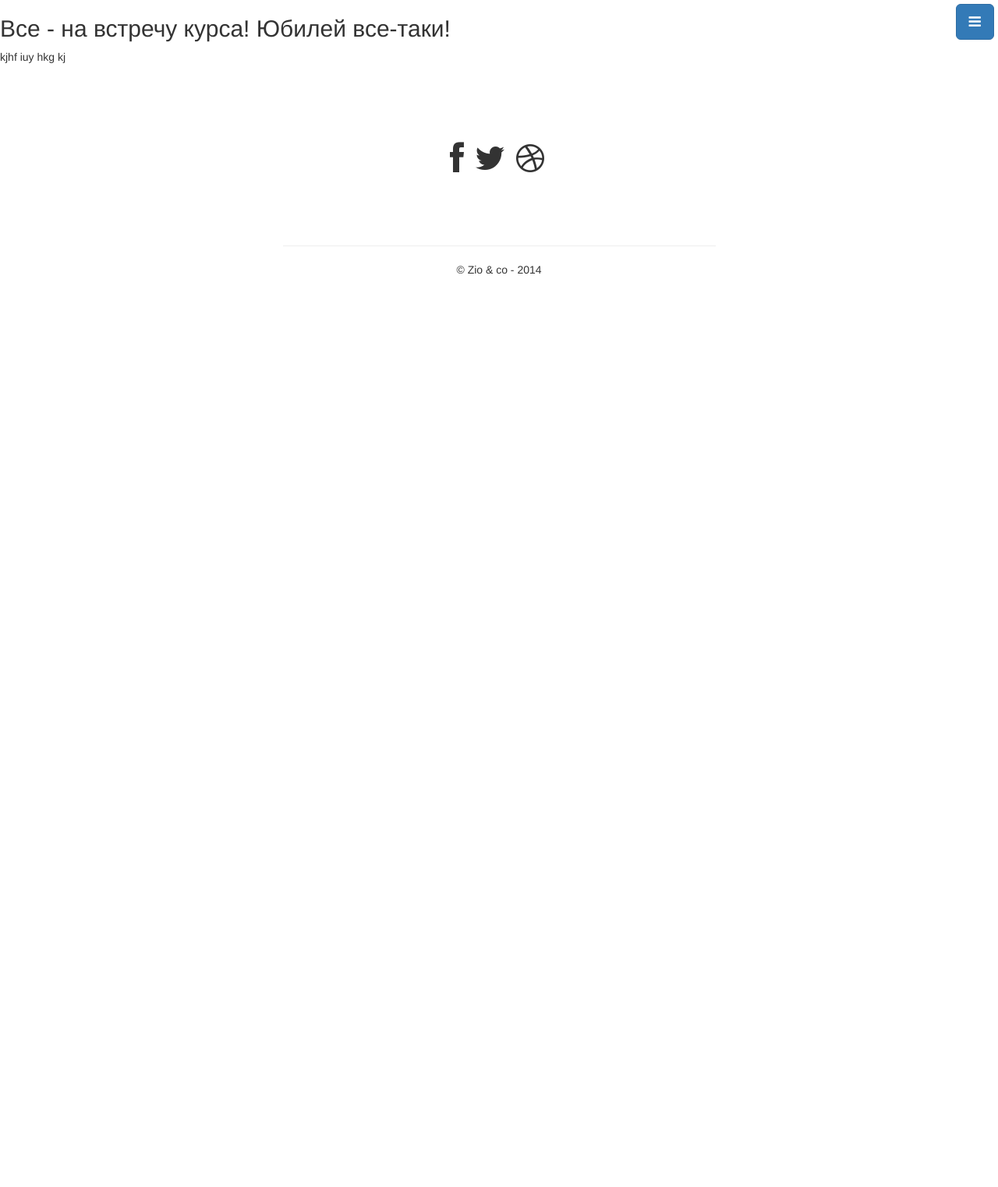
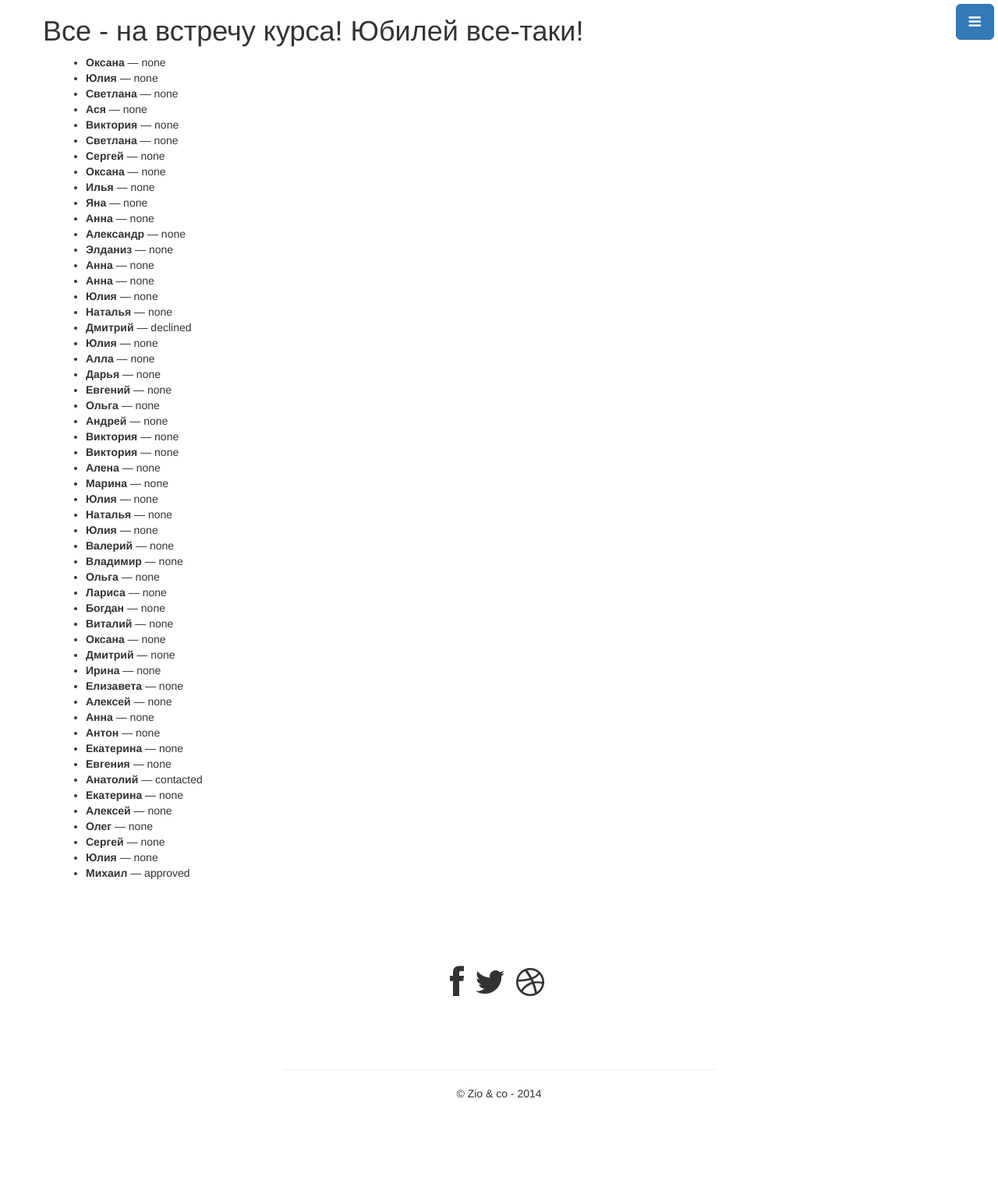
Before and after one commit to dmzio/chem1999, a Jekyll site: the page built from info.html, in a window 1280 px wide. Shown: the whole page at 78% size. Built offline with Jekyll 4.4.1, drawn with Linux system fonts in a browser that asks for light colours; nearby versions of some CDN libraries; Markdown is read by kramdown in place of the engine named in the settings; before the commit the page ends 920 px from its top, so only the background shows below that.

Commit message:
text updates

```diff
--- /dev/null
+++ b/_data/peoples.yml
@@ -0,0 +1,212 @@
+- l_name:    Желтикова
+  name:    Оксана
+  s_name:    Васильевна
+  status: none
+- l_name:    Деева
+  name:    Юлия
+  s_name:    Александровна
+  status: none
+- l_name:    Литвин (Ермоленко)
+  name:    Светлана
+  s_name:    Ивановна
+  status: none
+- l_name:    Шкумат
+  name:    Ася
+  s_name:    Анатольевна
+  status: none
+- l_name:    Грищук (Кармазина)
+  name:    Виктория
+  s_name:    Эдуардовна
+  status: none
+- l_name:    Соловьева (Зеленская)
+  name:    Светлана
+  s_name:    Николаевна
+  status: none
+- l_name:    Химченко
+  name:    Сергей
+  s_name:    Владимирович
+  status: none
+- l_name:    Коряченко
+  name:    Оксана
+  s_name:    Александровна
+  status: none
+- l_name:    Кудрис
+  name:    Илья
+  s_name:    Владимирович
+  status: none
+- l_name:    Атаманиченко
+  name:    Яна
+  s_name:    Анатольевна
+  status: none
+- l_name:    Овчаренко
+  name:    Анна
+  s_name:    Валерьевна
+  status: none
+- l_name:    Малаев
+  name:    Александр
+  s_name:    Сергеевич
+  status: none
+- l_name:    Абдулаев
+  name:    Элданиз
+  s_name:    Талегович
+  status: none
+- l_name:    Кононенко
+  name:    Анна
+  s_name:    Игоревна
+  status: none
+- l_name:    Свеженцева (Ткаченко)
+  name:    Анна
+  s_name:    Викторовна
+  status: none
+- l_name:    Жук (Пазюра)
+  name:    Юлия
+  s_name:    Ивановна
+  status: none
+- l_name:    Бондарь
+  name:    Наталья
+  s_name:    Ивановна
+  status: none
+- l_name:    Зиолковский
+  name:    Дмитрий
+  s_name:    Владимирович
+  status: declined
+- l_name:    Свистун
+  name:    Юлия
+  s_name:    Сергеевна
+  status: none
+- l_name:    Коваль
+  name:    Алла
+  s_name:    Владимировна
+  status: none
+- l_name:    Степанко
+  name:    Дарья
+  s_name:    Викторовна
+  status: none
+- l_name:    Маслов
+  name:    Евгений
+  s_name:    Николаевич
+  status: none
+- l_name:    Тимофеева (Щирук)
+  name:    Ольга
+  s_name:    Николаевна
+  status: none
+- l_name:    Адров
+  name:    Андрей
+  s_name:    Александрович
+  status: none
+- l_name:    Канивец
+  name:    Виктория
+  s_name:    Борисовна
+  status: none
+- l_name:    Коваленко
+  name:    Виктория
+  s_name:    Викторовна
+  status: none
+- l_name:    Руденко
+  name:    Алена
+  s_name:    Владимировна
+  status: none
+- l_name:    Сорочан
+  name:    Марина
+  s_name:    Анатольевна
+  status: none
+- l_name:    Кудрявцева
+  name:    Юлия
+  s_name:    Александровна
+  status: none
+- l_name:    Светличная
+  name:    Наталья
+  s_name:    Владимировна
+  status: none
+- l_name:    Мазилова
+  name:    Юлия
+  s_name:    Александровна
+  status: none
+- l_name:    Мороз
+  name:    Валерий
+  s_name:    Владимирович
+  status: none
+- l_name:    Абакумов
+  name:    Владимир
+  s_name:    Владимирович
+  status: none
+- l_name:    Дергачева (Борисова )
+  name:    Ольга
+  s_name:    Владимировна
+  status: none
+- l_name:    Енина
+  name:    Лариса
+  s_name:    Сергеевна
+  status: none
+- l_name:    Островский
+  name:    Богдан
+  s_name:    Александрович
+  status: none
+- l_name:    Василенко
+  name:    Виталий
+  s_name:    Станиславович
+  status: none
+- l_name:    Триполко
+  name:    Оксана
+  s_name:    Витальевна
+  status: none
+- l_name:    Филатов
+  name:    Дмитрий
+  s_name:    Юрьевич
+  status: none
+- l_name:    Беспалова
+  name:    Ирина
+  s_name:    Игоревна
+  status: none
+- l_name:    Сорока
+  name:    Елизавета
+  s_name:    Вадимовна
+  status: none
+- l_name:    Малобродский
+  name:    Алексей
+  s_name:    Витальевич
+  status: none
+- l_name:    Зайцева
+  name:    Анна
+  s_name:    Геннадиевна
+  status: none
+- l_name:    Ена
+  name:    Антон
+  s_name:    Валерьевич
+  status: none
+- l_name:    Брылева
+  name:    Екатерина
+  s_name:    Юрьевна
+  status: none
+- l_name:    Кулик
+  name:    Евгения
+  s_name:    Вячеславовна
+  status: none
+- l_name:    Бережной
+  name:    Анатолий
+  s_name:    Юрьевич
+  status: contacted
+- l_name:    Зинченко
+  name:    Екатерина
+  s_name:    Николаевна
+  status: none
+- l_name:    Пикалов
+  name:    Алексей
+  s_name:    Николаевич
+  status: none
+- l_name:    Асмолов
+  name:    Олег
+  s_name:    Евгеньевич
+  status: none
+- l_name:    Стерлев
+  name:    Сергей
+  s_name:    Дмитриевич
+  status: none
+- l_name:    Шабадаш
+  name:    Юлия
+  s_name:    Витальевна
+  status: none
+- l_name:    Колесниченко
+  name:    Михаил
+  s_name:    Алексеевич
+  status: approved
--- a/_layouts/default.html
+++ b/_layouts/default.html
@@ -28,9 +28,11 @@
             <a id="menu-close" href="#" class="btn btn-default btn-lg pull-right toggle"><i class="fa fa-times"></i></a>
             <li class="sidebar-brand"><a href="/">{{ site.name}}</a>
             </li>
-            <li><a href="#top">Home</a>
+            <li><a href="/#top">Home</a>
             </li>
             <li><a href="info.html">Info</a>
+            </li>
+            <li><a href="peoples.html">Участники</a>
             </li>
 
         </ul>
--- a/_layouts/page.html
+++ b/_layouts/page.html
@@ -1,8 +1,12 @@
 ---
 layout: default
 ---
-<h2>{{ page.title }}</h2>
 
-<div class="post">
+
+
+<div class="container">
+    <div class="row">
+        <h1>{{ page.title }}</h1>
+    </div>
 {{ content }}
 </div>
--- a/css/stylish-portfolio.css
+++ b/css/stylish-portfolio.css
@@ -288,3 +288,16 @@ text-shadow: 1px 1px 15px #000;
   }
 
 }
+
+
+li.contacted {
+    color: #ff9214;
+}
+
+li.approved {
+    color: #1ea126;
+}
+
+li.declined {
+    color: #f00;
+}
--- a/info.html
+++ b/info.html
@@ -4,4 +4,10 @@ title: Все - на встречу курса! Юбилей все-таки!
 description: "В 1999 году на химический факультет Харьковского университета поступило N-студентов. Кто-то закончил учебу, кто-то - нет, но все мы ценим компанию друг друга и рады возможности регулярных встреч. "
 ---
 
-  kjhf iuy hkg kj
+            <ul>
+                {% for people in site.data.peoples %}
+                <li>
+                    <strong>{{ people.name }}</strong> — {{ people.status}}
+                </li>
+                {% endfor %}
+            </ul>
```
Also changed, not shown: index.html (+5 -5 lines), peoples.html (added, +44 -0 lines).
